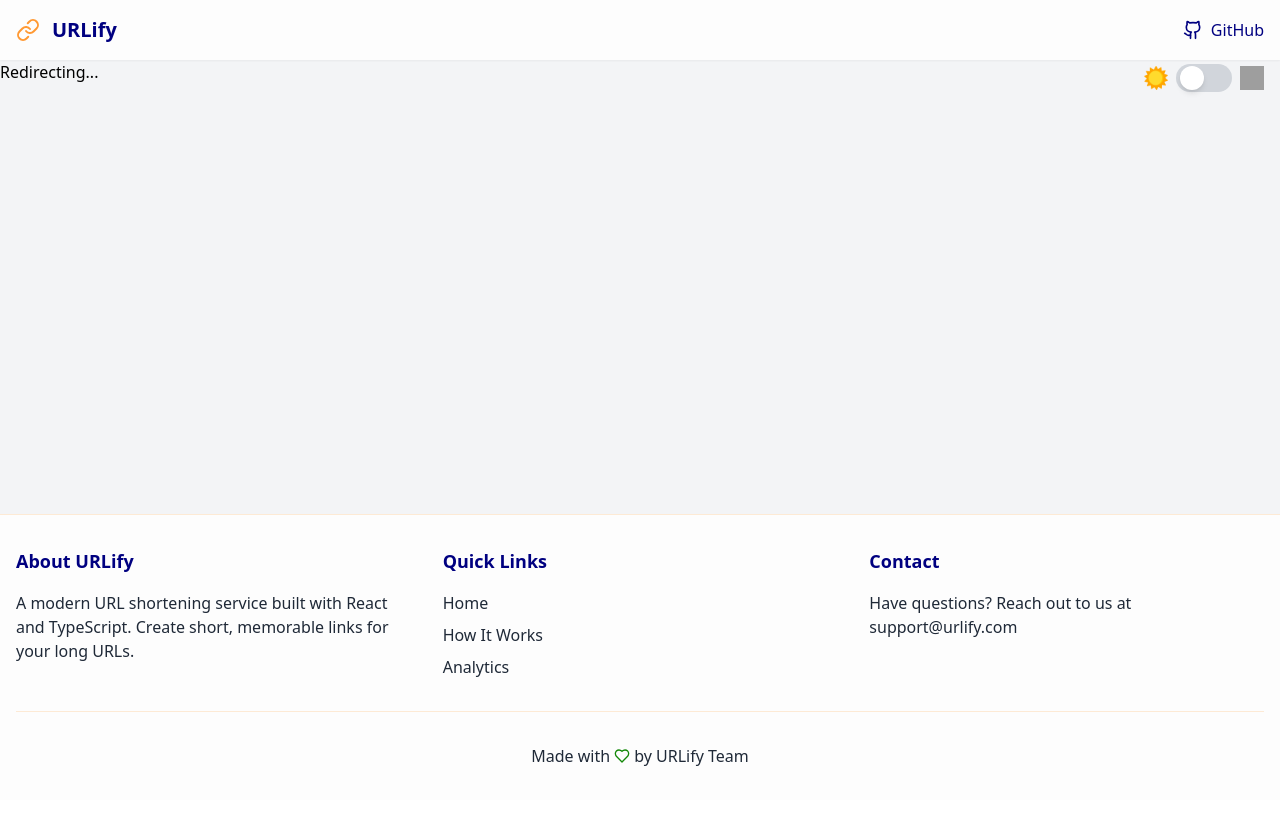
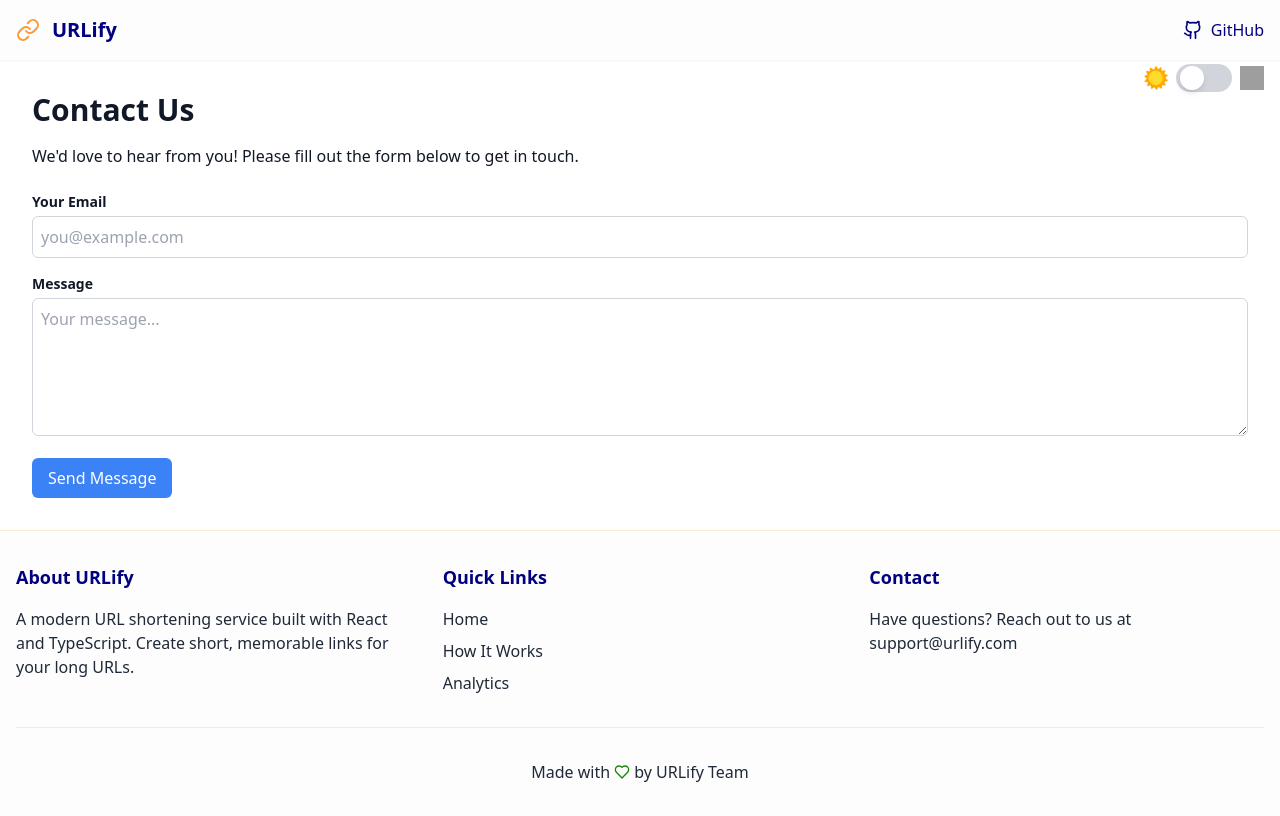
Before and after one commit to saurabh-dev-vns/URLify, a React (Vite) app: page /#/contact in a window 1280 px wide. Built offline with nearby package versions, Linux system fonts and the light colour scheme; grey boxes are pictures that could not be loaded.

Commit message:
Added contact page

```diff
--- a/src/App.tsx
+++ b/src/App.tsx
@@ -9,6 +9,7 @@ import Analytics from './components/Analytics';
 import HowItWorks from './components/HowItWorks';
 import RedirectPage from './components/RedirectPage';
 import DarkMode from './components/DarkMode';
+import Contact from './components/Contact';
 
 export default function App() {
   return (
@@ -59,6 +60,7 @@ export default function App() {
                 }
               />
               {/* Redirect Route for Shortened URLs */}
+              <Route path='/contact' element={<Contact/>} />
               <Route path="/:shortUrl" element={<RedirectPage />} />
             </Routes>
           </main>
--- /dev/null
+++ b/src/components/Contact.tsx
@@ -0,0 +1,36 @@
+const Contact = () => {
+    return (
+      <div className="container mx-auto p-8 bg-white dark:bg-gray-800 text-gray-900 dark:text-gray-100">
+        <h1 className="text-3xl font-bold mb-4">Contact Us</h1>
+        <p className="mb-6">
+          We'd love to hear from you! Please fill out the form below to get in touch.
+        </p>
+        <form className="space-y-4">
+          <div>
+            <label className="block text-sm font-semibold mb-1">Your Email</label>
+            <input
+              type="email"
+              placeholder="you@example.com"
+              className="w-full p-2 border border-gray-300 dark:border-gray-700 rounded-md bg-white dark:bg-gray-900 focus:outline-none focus:ring-2 focus:ring-blue-500"
+            />
+          </div>
+          <div>
+            <label className="block text-sm font-semibold mb-1">Message</label>
+            <textarea
+              rows="5"
+              placeholder="Your message..."
+              className="w-full p-2 border border-gray-300 dark:border-gray-700 rounded-md bg-white dark:bg-gray-900 focus:outline-none focus:ring-2 focus:ring-blue-500"
+            ></textarea>
+          </div>
+          <button
+            type="submit"
+            className="px-4 py-2 bg-blue-500 dark:bg-blue-600 text-white rounded-md hover:bg-blue-600 dark:hover:bg-blue-700 transition"
+          >
+            Send Message
+          </button>
+        </form>
+      </div>
+    );
+  };
+
+  export default Contact;
--- a/src/components/Footer.tsx
+++ b/src/components/Footer.tsx
@@ -1,5 +1,6 @@
 import { HashLink } from 'react-router-hash-link';
 import { Heart } from 'lucide-react';
+import {Link} from 'react-router-dom'
 
 export default function Footer() {
   return (
@@ -36,7 +37,13 @@ export default function Footer() {
           <div>
             <h3 className="text-lg font-semibold mb-4 text-indian-blue dark:text-blue-200">Contact</h3>
             <p className="text-gray-800 dark:text-white">
-              Have questions? Reach out to us at support@urlify.com
+              Have questions? Reach out to us at{' '}
+              <Link
+                to="/contact"
+                className="hover:text-indian-saffron transition-colors"
+              >
+                support@urlify.com
+              </Link>
             </p>
           </div>
         </div>
```
